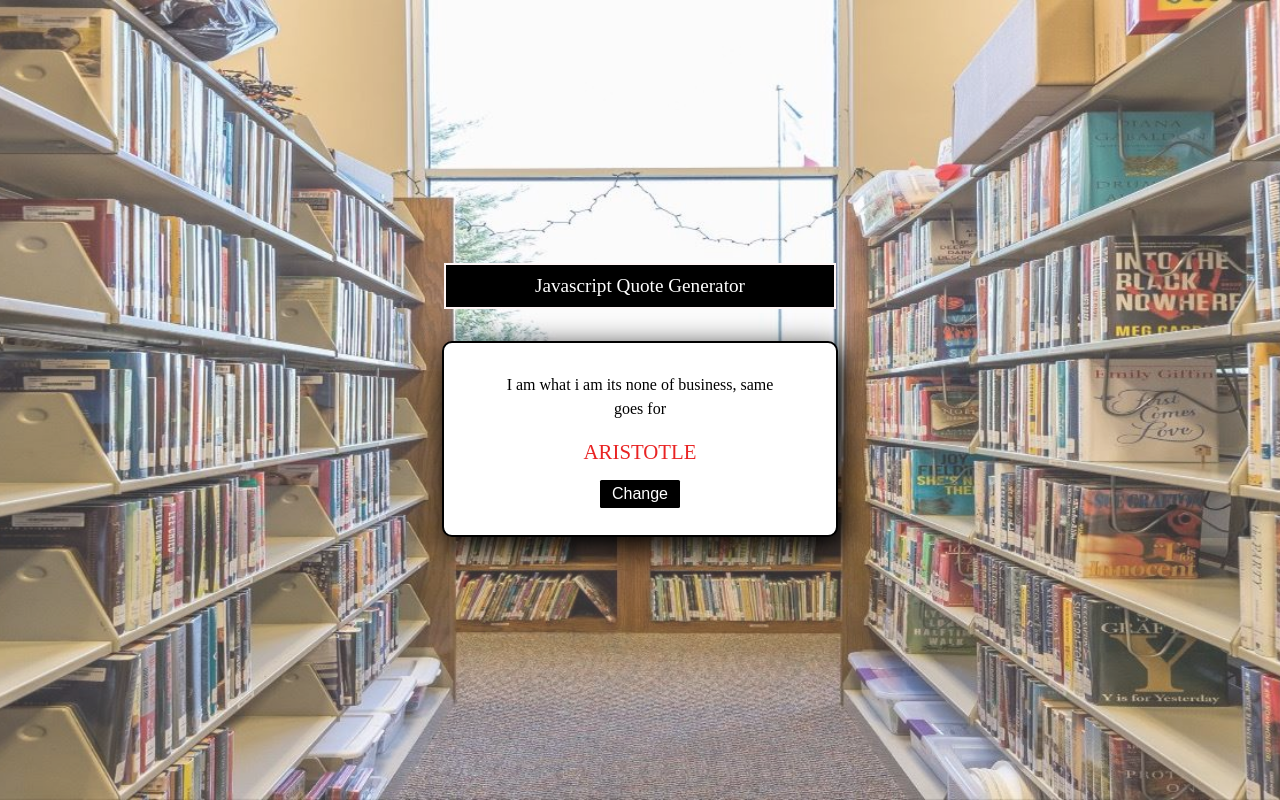
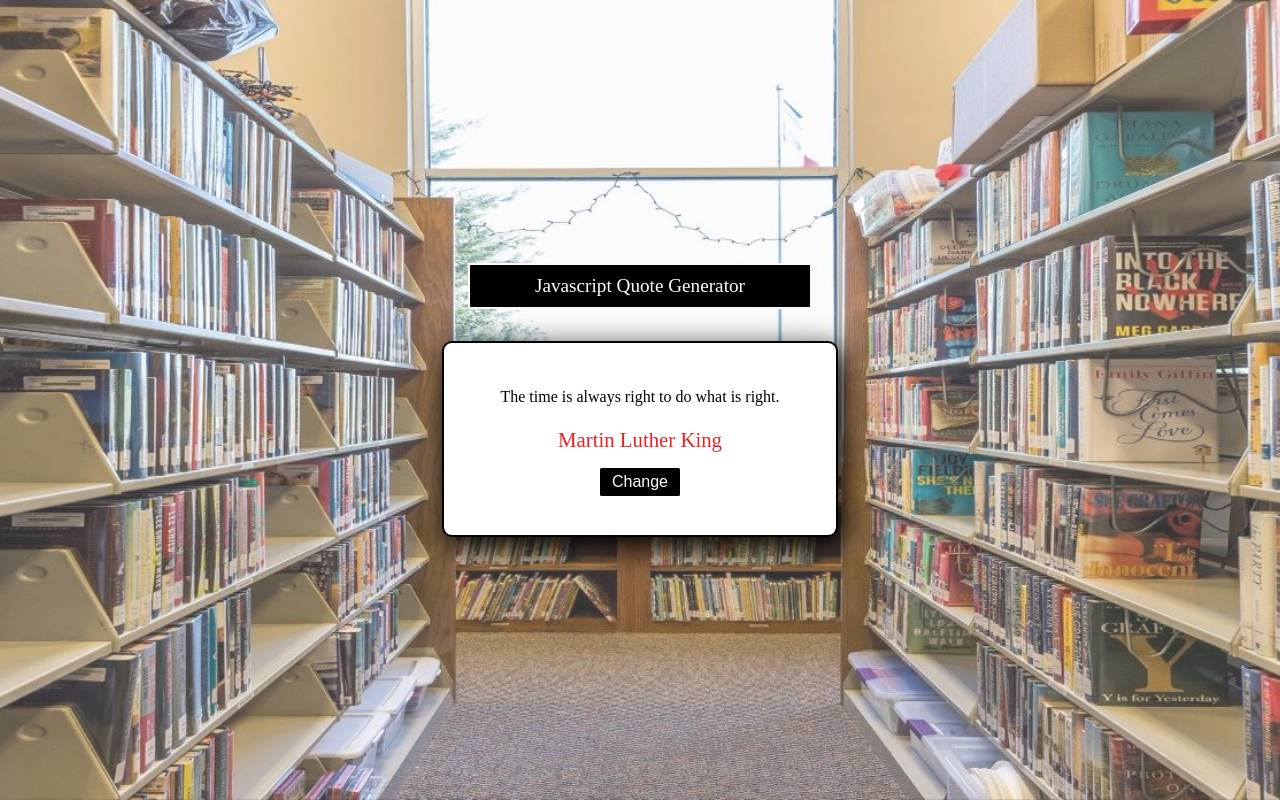
Before and after one commit to Ritik-Bhasarkar/Dom-Manipulation, a plain HTML site: page Quote-Generator/index.html in a window 1280 px wide. Both pictures are taken after a click on the button "Change". Drawn offline with Linux system fonts and the light colour scheme.

Commit message:
quote-generator finished

```diff
--- a/Quote-Generator/index.html
+++ b/Quote-Generator/index.html
@@ -5,7 +5,6 @@
     <meta name="viewport" content="width=device-width, initial-scale=1.0" />
     <title>Quote Generator</title>
     <link rel="stylesheet" href="style.css" />
-    <script src="script.js"></script>
   </head>
   <body>
     <div class="container">
@@ -18,5 +17,6 @@
         <button id="new-quote" class="change">Change</button>
       </div>
     </div>
+    <script src="script.js"></script>
   </body>
 </html>
--- a/Quote-Generator/script.js
+++ b/Quote-Generator/script.js
@@ -0,0 +1,82 @@
+var btn = document.querySelector("#new-quote");
+var quote = document.querySelector(".quote");
+var person = document.querySelector(".quote-giver");
+
+console.log();
+
+const quotes = [
+  {
+    quote: "Be yourself; everyone else is already taken.",
+    person: "Oscar Wilde",
+  },
+  {
+    quote:
+      "To live is the rarest thing in the world. Most people exist, that is all.",
+    person: "Oscar Wilde",
+  },
+  {
+    quote: "True friends stab you in the front.",
+  },
+  {
+    quote: "Women are made to be Loved, not understood.",
+    person: "Oscar Wilde",
+  },
+  {
+    quote: "Be the change that you wish to see in the world.",
+    person: "Mahatma Gandhi",
+  },
+  {
+    quote:
+      "Live as if you were to die tomorrow. Learn as if you were to live forever.",
+    person: "Mahatma Gandhi",
+  },
+  {
+    quote: "No one can make you feel inferior without your consent.",
+    person: "Eleanor Roosevelt",
+  },
+  {
+    quote:
+      "Great minds discuss ideas; average minds discuss events; small minds discuss people.",
+    person: "Eleanor Roosevelt",
+  },
+  {
+    quote:
+      "Do what you feel in your heart to be right - for you'll be criticized anyway.",
+    person: "Eleanor Roosevelt",
+  },
+  {
+    quote: "Do one thing every day that scares you.",
+    person: "Eleanor Roosevelt",
+  },
+  {
+    quote:
+      "Darkness cannot drive out darkness: only light can do that. Hate cannot drive out hate; only love can do that.",
+    person: "Martin Luther King",
+  },
+  {
+    quote:
+      "Our lives begin to end the day we become silent about things that matter.",
+    person: "Martin Luther King",
+  },
+  {
+    quote:
+      "In the end, we will remember not the words of our enemies, but the silence of our friends.",
+    person: "Martin Luther King",
+  },
+  {
+    quote: "Injustice anywhere is a threat to justice everywhere.",
+    person: "Martin Luther King",
+  },
+  {
+    quote: "The time is always right to do what is right.",
+    person: "Martin Luther King",
+  },
+];
+
+
+btn.addEventListener('click',()=>{
+    let random  =  Math.floor(Math.random() * quotes.length);
+
+    quote.innerText = quotes[random].quote;
+    person.innerText = quotes[random].person;
+})
--- a/Quote-Generator/style.css
+++ b/Quote-Generator/style.css
@@ -42,7 +42,7 @@ body::before{
     /* display: flex;
     justify-content: center; */
     text-align: center;
-    width: 46vh;
+    width: 40vh;
 }
 
 .card{
@@ -85,5 +85,5 @@ body::before{
 }
 
 .change button:active{
-background-color: lightblue;
+    background-color: lightblue;
 }
```
